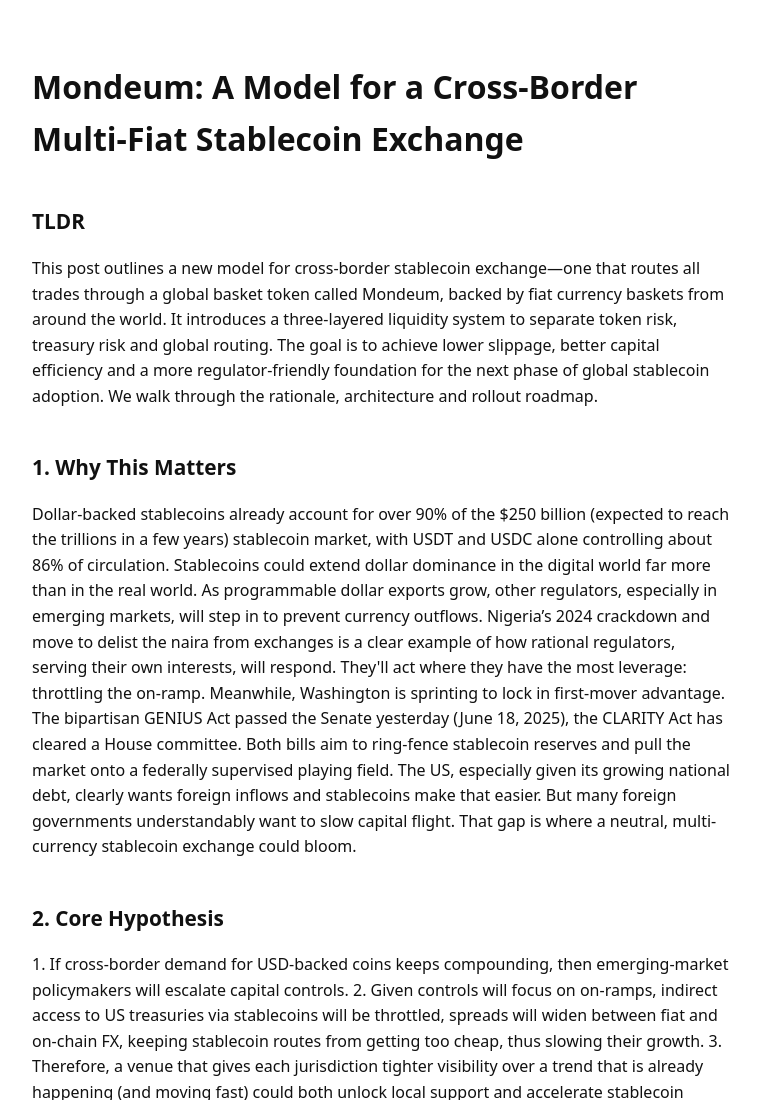
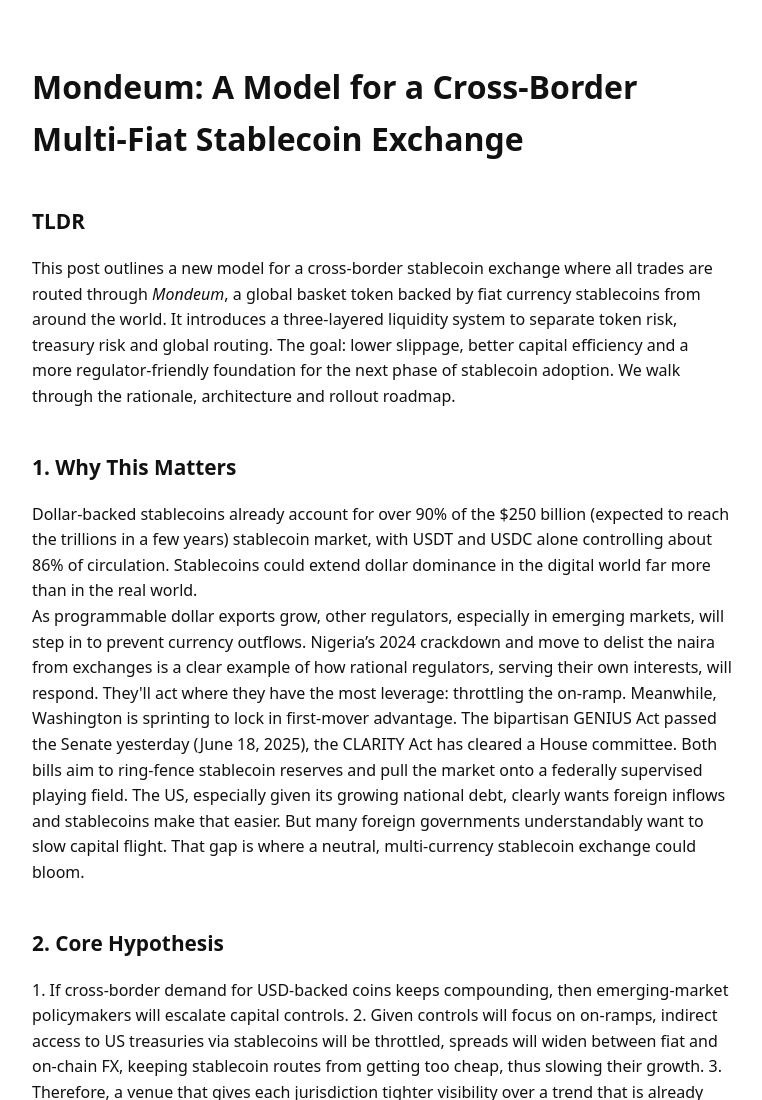
Before and after one commit to tidal3527/mondeum-site, a plain HTML site: page concept.html in a window 1280 px wide. Shown: the top 1100 px of the page, without its empty margins (258-1020 px from the left). Drawn offline with Linux system fonts and the light colour scheme.

Commit message:
Update concept.html

```diff
--- a/concept.html
+++ b/concept.html
@@ -12,12 +12,12 @@
 
     <h2>TLDR</h2>
     <div>
-      This post outlines a new model for cross-border stablecoin exchange—one that routes all trades through a global basket token called Mondeum, backed by fiat currency baskets from around the world. It introduces a three-layered liquidity system to separate token risk, treasury risk and global routing. The goal is to achieve lower slippage, better capital efficiency and a more regulator-friendly foundation for the next phase of global stablecoin adoption. We walk through the rationale, architecture and rollout roadmap.
+      This post outlines a new model for a cross-border stablecoin exchange where all trades are routed through <em>Mondeum</em>, a global basket token backed by fiat currency stablecoins from around the world. It introduces a three-layered liquidity system to separate token risk, treasury risk and global routing. The goal: lower slippage, better capital efficiency and a more regulator-friendly foundation for the next phase of stablecoin adoption. We walk through the rationale, architecture and rollout roadmap.
     </div>
 
     <h2>1. Why This Matters</h2>
     <div>
-      Dollar-backed stablecoins already account for over 90% of the $250 billion (expected to reach the trillions in a few years) stablecoin market, with USDT and USDC alone controlling about 86% of circulation. Stablecoins could extend dollar dominance in the digital world far more than in the real world.
+      Dollar-backed stablecoins already account for over 90% of the $250 billion (expected to reach the trillions in a few years) stablecoin market, with USDT and USDC alone controlling about 86% of circulation. Stablecoins could extend dollar dominance in the digital world far more than in the real world. <br>
 
       As programmable dollar exports grow, other regulators, especially in emerging markets, will step in to prevent currency outflows. Nigeria’s 2024 crackdown and move to delist the naira from exchanges is a clear example of how rational regulators, serving their own interests, will respond. They'll act where they have the most leverage: throttling the on-ramp.
 
```
